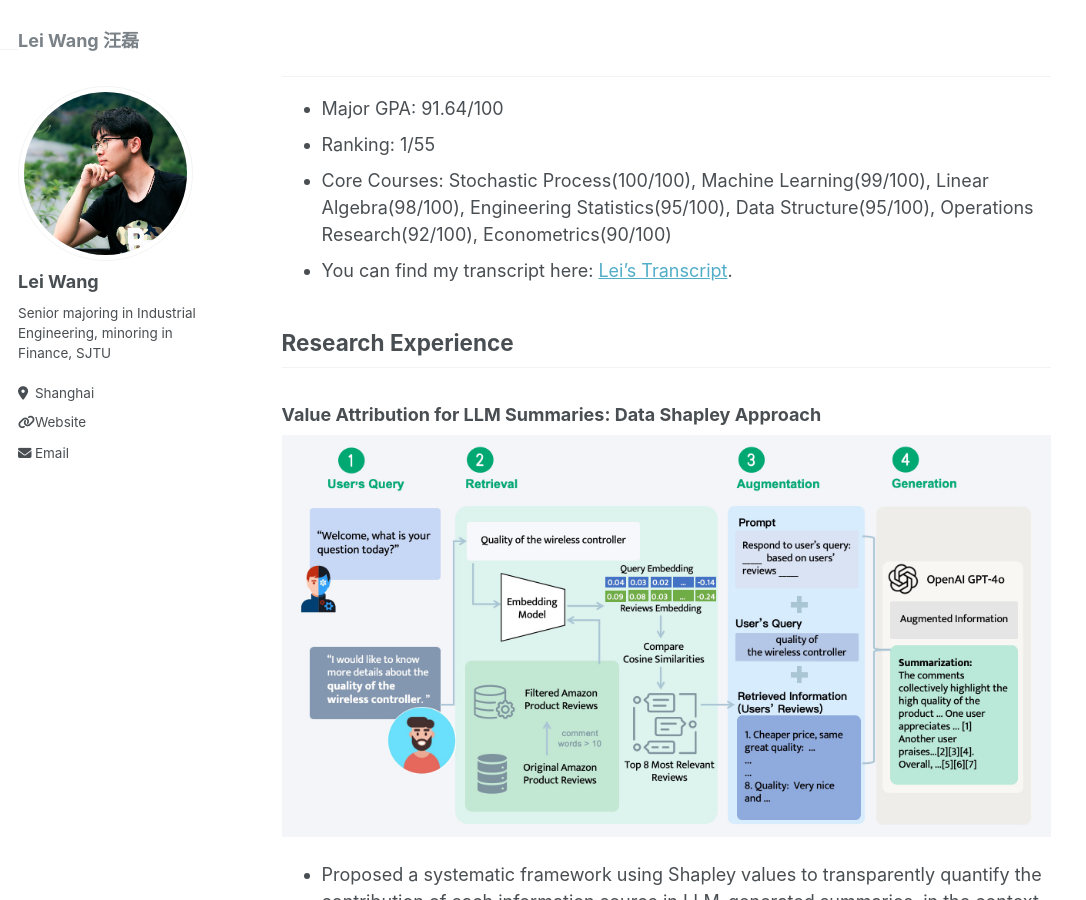
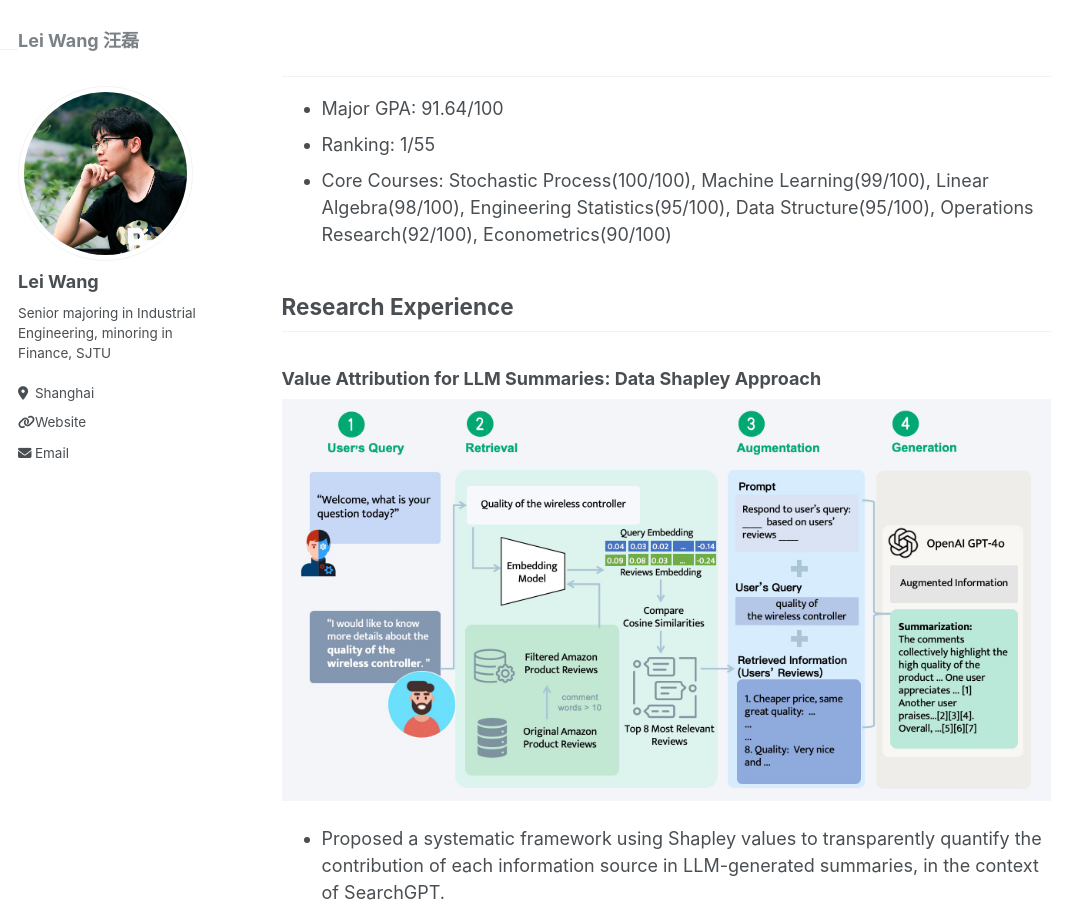
Before and after one commit to Wanglei123SJTU/Wanglei123SJTU.github.io, a Jekyll site: the page built from _pages/about.md, in a window 1280 px wide and 900 px high, scrolled down 425 px. Shown: the whole window, without its empty margins (0-1086 px from the left). Built offline with Jekyll 4.4.1, drawn with Linux system fonts in a browser that asks for light colours.

Commit message:
Update about.md

```diff
--- a/_pages/about.md
+++ b/_pages/about.md
@@ -22,7 +22,7 @@ Academic Achievements
 * Major GPA: 91.64/100
 * Ranking: 1/55
 * Core Courses: Stochastic Process(100/100), Machine Learning(99/100), Linear Algebra(98/100), Engineering Statistics(95/100), Data Structure(95/100), Operations Research(92/100), Econometrics(90/100)
-* You can find my transcript here: [Lei's Transcript](../files/Transcript.pdf).
+<!--* You can find my transcript here: [Lei's Transcript](../files/Transcript.pdf).-->
 
 
 Research Experience
```
